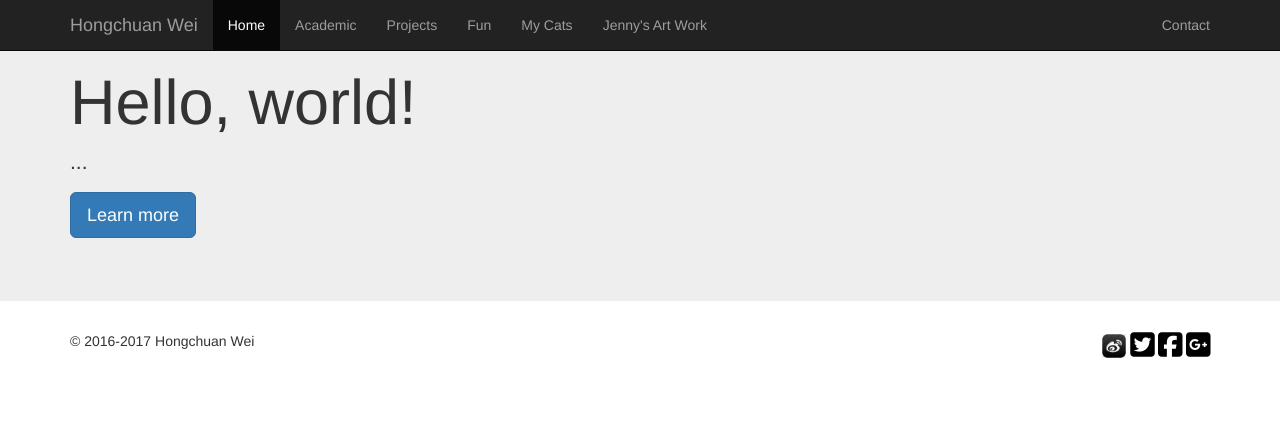
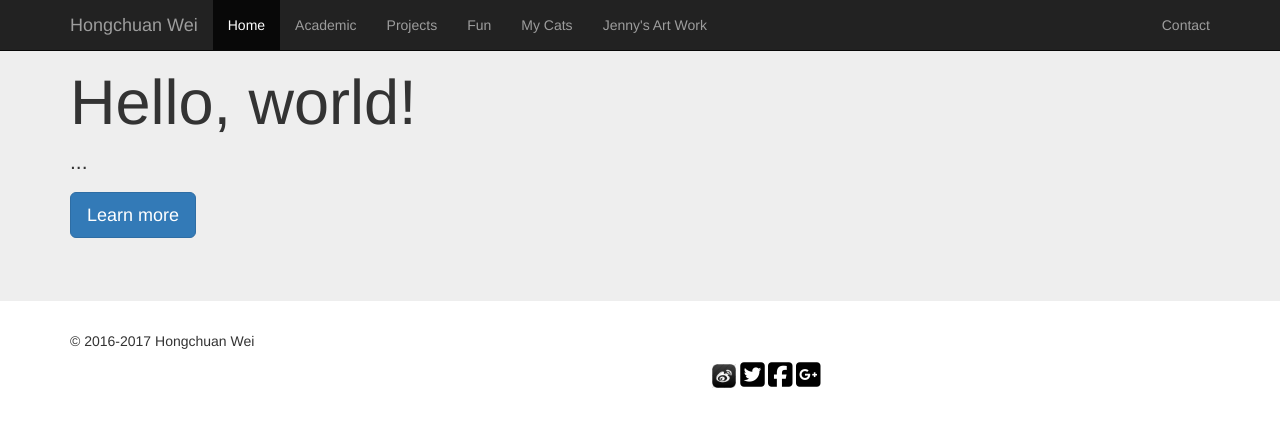
Before and after one commit to hongchuanwei/hongchuanwei.github.io, a Jekyll site: the page built from index.html, in a window 1280 px wide. Shown: the top 427 px of the page. Built offline with Jekyll 4.4.1, drawn with Linux system fonts in a browser that asks for light colours; nearby versions of some CDN libraries.

Commit message:
changed back to 8/4 division

```diff
--- a/_layouts/default.html
+++ b/_layouts/default.html
@@ -82,10 +82,10 @@
     <!-- Site footer -->
     <footer class="container">
       <div class="row">
-	<div class="col-md-6 col-sm-6 col-xs-6">
+	<div class="col-md-8 col-sm-8 col-xs-4">
 	  <p>&copy; 2016-2017 Hongchuan Wei</p>
 	</div>
-	<div class="col-md-6 col-sm-6 col-xs-6">
+	<div class="col-md-8 col-sm-8 col-xs-4">
 	  <ul class="footer_ul">
 	    <li>
 	      <a id="a_weibo" target="_blank">
```
